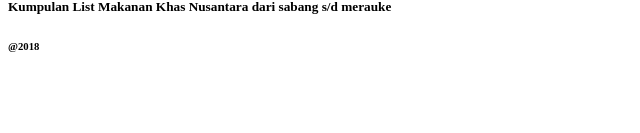
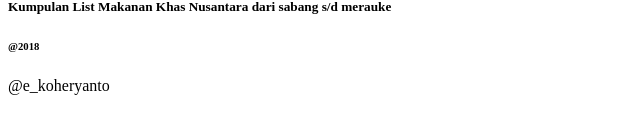
Before and after one commit to ekoheryanto/react, a React (Create React App) app: page / in a window 1280 px wide. Shown: the part 381-514 px from the top of the page, without its empty margins (0-640 px from the left). Built offline with nearby package versions, Linux system fonts and the light colour scheme.

Commit message:
add file test

```diff
--- a/src/component/App.js
+++ b/src/component/App.js
@@ -3,6 +3,7 @@ import Header from './Header';
 import Main from './Main'
 import Top from './Top';
 import Footer from './Footer';
+import Test from './Test';
 //import List from './List';
 
 
@@ -17,6 +18,7 @@ class App extends Component {
           //<List />
         }
         <Footer name ="Makanan Khas Nusantara dari sabang s/d merauke" tahun ="2018"/>
+        <Test/>
       </div>
     );
   }
--- /dev/null
+++ b/src/component/Test.js
@@ -0,0 +1,17 @@
+import React,{Component} from 'react';
+
+class Test extends Component{
+render(){
+return(
+  <div>
+  <p>@e_koheryanto</p>
+  </div>
+)
+};
+
+
+
+
+
+}
+export default Test;
```
